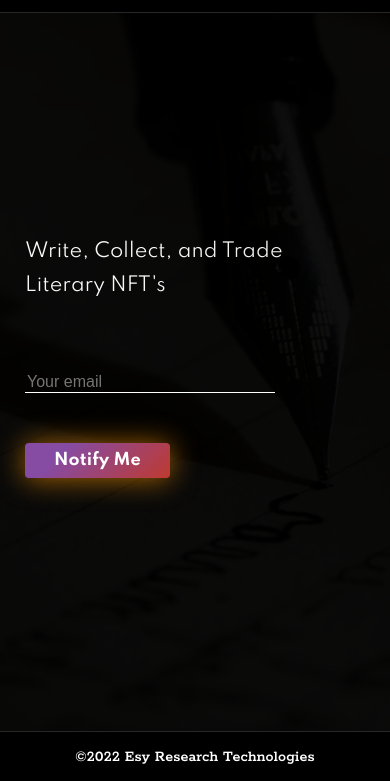
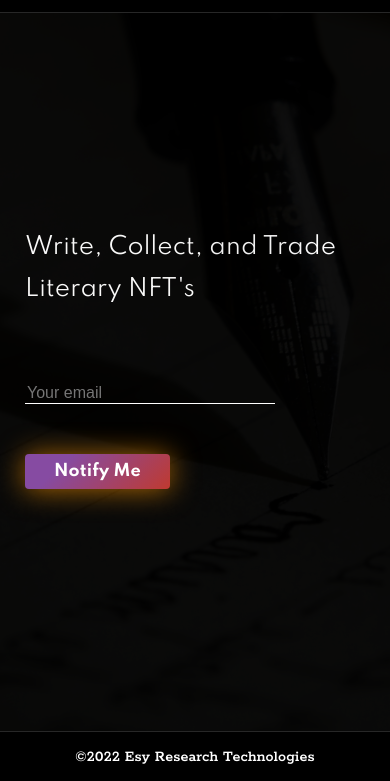
Before and after one commit to EsyHQ/esy.com, a Gatsby site: page / in a window 390 px wide. Shown: the part 63-844 px from the top of the page. Built offline with nearby package versions, Linux system fonts and the light colour scheme; Gatsby itself is replaced by a stand-in of ours.

Commit message:
update mobile styles

```diff
--- a/src/components/Page/Home/index.js
+++ b/src/components/Page/Home/index.js
@@ -152,8 +152,8 @@ const HeroSummary = styled.div`
     line-height: 1.8;
   }
 
-  @media(max-width: 400px) {
-    font-size: 19px;
+  @media(max-width: 430px) {
+    font-size: 23px;
   }
 
   @media(max-width: 320px) {
```
